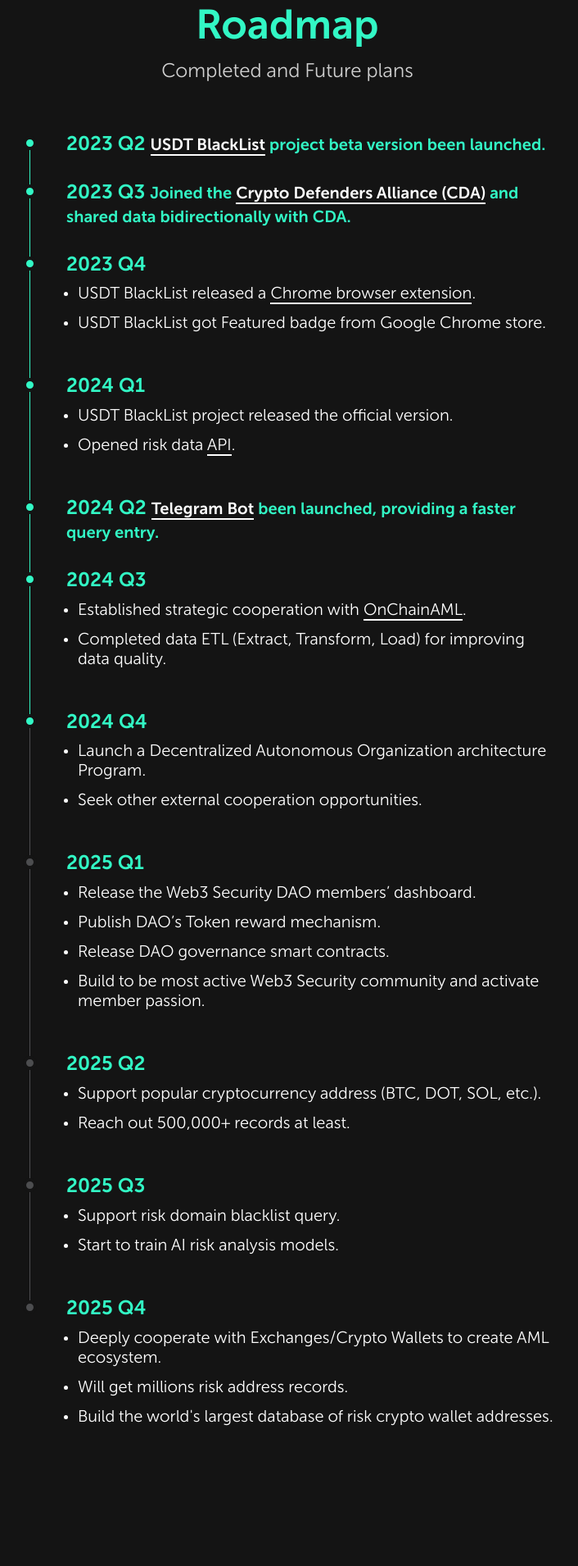
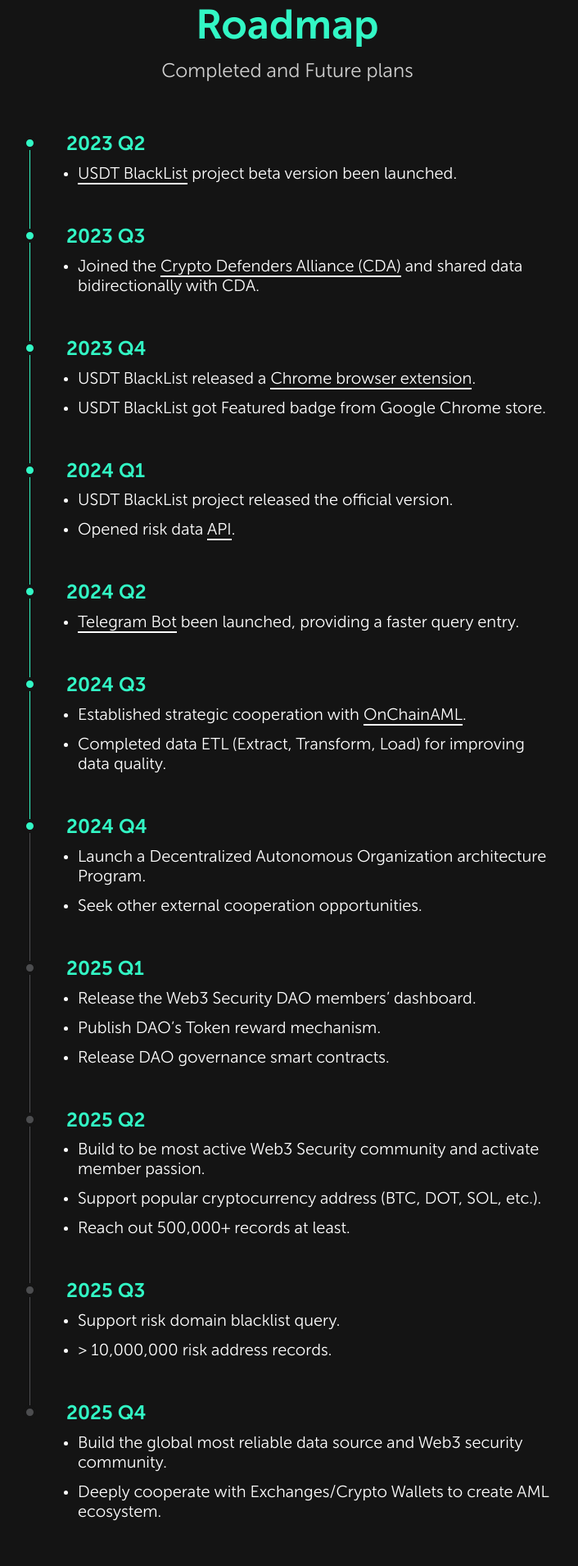
Before and after one commit to USDTBlackList/W3SD, a plain HTML site: page index.html in a window 1280 px wide. Shown: the part 3474-5384 px from the top of the page at 82% size, without its empty margins (289-995 px from the left). Drawn offline with Linux system fonts and the light colour scheme.

Commit message:
Add files via upload

```diff
--- a/index.html
+++ b/index.html
@@ -6,20 +6,20 @@
 <meta http-equiv="X-UA-Compatible" content="IE=edge,chrome=1"/>
 <meta name="viewport" content="width=device-width, initial-scale=1, maximum-scale=1">
 <meta name="description" content="Web3 Security DAO (W3SD),Protecting Web3 and Crypto Security Together.">
-<meta name="keywords" content="Web3 Security DAO (W3SD),Web3 Security,Crypto Security">
+<meta name="keywords" content="Web3 Security DAO (W3SD),Web3 Security,Crypto Security,Web3 Security Community">
 <meta property="og:type" content="website"/>
 <meta property="og:title" content="Web3 Security DAO (W3SD)"/>
 <meta property="og:url" content="https://w3sd.org"/>
 <meta property="og:site_name" content="Web3 Security DAO (W3SD)"/>
 <meta property="og:description" content="Protecting Web3 and Crypto Security Together."/>
-<meta property="og:image" content="static/img/w3sd-image.png?8657439"/>
+<meta property="og:image" content="static/img/w3sd-image.png?23db9d8527a3398854951e7e8"/>
 <meta name="twitter:card" content="summary_large_image"/>
-<meta name="twitter:site" content="@USDTBlackLists"/>
+<meta name="twitter:site" content="@W3SD_Official"/>
 <meta name="twitter:title" content="Web3 Security DAO (W3SD)"/>
 <meta name="twitter:description" content="Protecting Web3 and Crypto Security Together."/>
-<meta property="twitter:image" content="static/img/w3sd-image.png?8657439"/>
+<meta property="twitter:image" content="static/img/w3sd-image.png?23db9d8527a3398854951e7e8"/>
 <link rel="shortcut icon" href="static/img/favicon.png">
-<link rel="stylesheet" href="static/css/style.css?8657439">
+<link rel="stylesheet" href="static/css/style.css?23db9d8527a3398854951e7e8">
 </head>
 
 <body>
@@ -71,106 +71,89 @@
     <div class="program-roadmap">
         <div class="roadmap_item done">
             2023 Q2
-            <small>
-                <a href="https://www.usdtblacklist.com" target="_blank">USDT BlackList</a> project beta version been launched.
-            </small>
+            <ul>
+                <li><a href="https://www.usdtblacklist.com" target="_blank">USDT BlackList</a> project beta version been launched.</li>
+            </ul>
         </div>
 
         <div class="roadmap_item done">
             2023 Q3
-            <small>
-                Joined the <a href="https://cryptodefendersalliance.com" target="_blank">Crypto Defenders Alliance (CDA)</a> and shared data bidirectionally with CDA.
-            </small>
+            <ul>
+                <li>Joined the <a href="https://cryptodefendersalliance.com" target="_blank">Crypto Defenders Alliance (CDA)</a> and shared data bidirectionally with CDA.</li>
+            </ul>
         </div>
 
         <div class="roadmap_item done">
             2023 Q4
-            <small>
             <ul>
                 <li>USDT BlackList released a <a href="https://chromewebstore.google.com/detail/usdt-blacklist-risk-level/fmlfdnkldokiieddhibmmkdgphhbjgdg" target="_blank">Chrome browser extension</a>.</li>
                 <li>USDT BlackList got Featured badge from Google Chrome store.</li>
             </ul>
-            </small>
         </div>
 
         <div class="roadmap_item done">
             2024 Q1
-            <small>
             <ul>
                 <li>USDT BlackList project released the official version.</li>
-                    <li>Opened risk data <a href="https://docs.usdtblacklist.com" target="_blank">API</a>.</a>
-                    </li>
+                <li>Opened risk data <a href="https://docs.usdtblacklist.com" target="_blank">API</a>.</li>
             </ul>
-            </small>
         </div>
 
         <div class="roadmap_item done">
             2024 Q2
-            <small><a href="https://t.me/USDTBlackList_bot" target="_blank">Telegram Bot</a> been launched, providing a faster query entry.
-            </small>
+            <ul>
+                <li><a href="https://t.me/USDTBlackList_bot" target="_blank">Telegram Bot</a> been launched, providing a faster query entry.</li>
+            </ul>
         </div>
 
         <div class="roadmap_item done">
             2024 Q3
-            <small>
             <ul>
                 <li>Established strategic cooperation with <a href="https://www.onchainaml.com" target="_blank">OnChainAML</a>.</li>
                 <li>Completed data ETL (Extract, Transform, Load) for improving data quality.</li>
             </ul>
-            </small>
         </div>
 
         <div class="roadmap_item progress">
             2024 Q4
-            <small>
             <ul>
                 <li>Launch a Decentralized Autonomous Organization architecture Program.</li>
                 <li>Seek other external cooperation opportunities.</li>
             </ul>
-            </small>
         </div>
 
         <div class="roadmap_item">
             2025 Q1
-            <small>
             <ul>
                 <li>Release the Web3 Security DAO members’ dashboard.</li>
                 <li>Publish DAO’s Token reward mechanism.</li>
                 <li>Release DAO governance smart contracts.</li>
-                    <li>Build to be most active Web3 Security community and activate member passion.</li>
             </ul>
-            </small>
         </div>
 
         <div class="roadmap_item">
             2025 Q2
-            <small>
             <ul>
+                <li>Build to be most active Web3 Security community and activate member passion.</li>
                 <li>Support popular cryptocurrency address (BTC, DOT, SOL, etc.).</li>
                 <li>Reach out 500,000+ records at least.</li>
             </ul>
-            </small>
         </div>
 
         <div class="roadmap_item">
             2025 Q3
-            <small>
             <ul>
                 <li>Support risk domain blacklist query.</li>
-                    <li>Start to train AI risk analysis models.</li>
+                <li>&gt; 10,000,000 risk address records.</li>
             </ul>
-            </small>
         </div>
 
         <div class="roadmap_item">
             2025 Q4
-            <small>
             <ul>
+                <li>Build the global most reliable data source and Web3 security community.</li>
                 <li>Deeply cooperate with Exchanges/Crypto Wallets to create AML ecosystem.</li>
-                    <li>Will get millions risk address records.</li>
-                    <li>Build the world's largest database of risk crypto wallet addresses.</li>
             </ul>
-            </small>
         </div>
     </div>
 </section>
```
Lines whose indentation alone changed are shown as unchanged.
